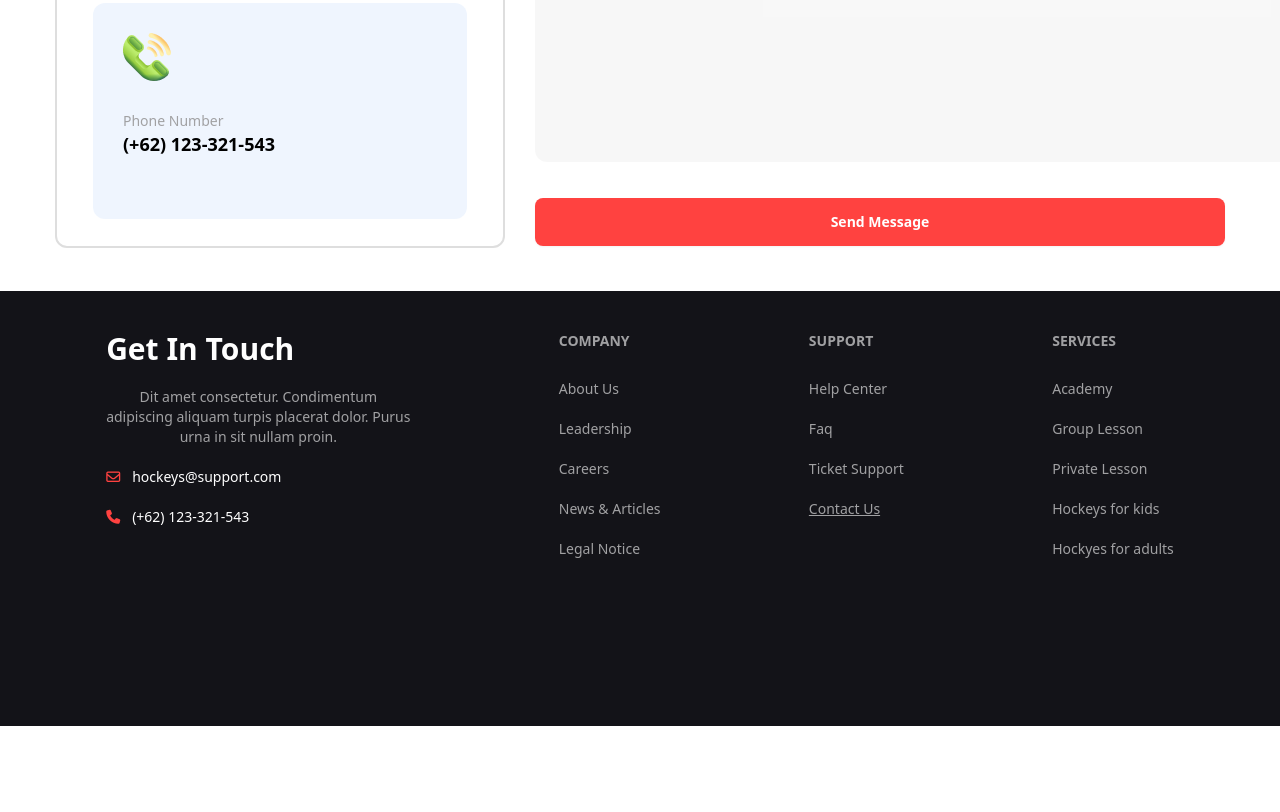
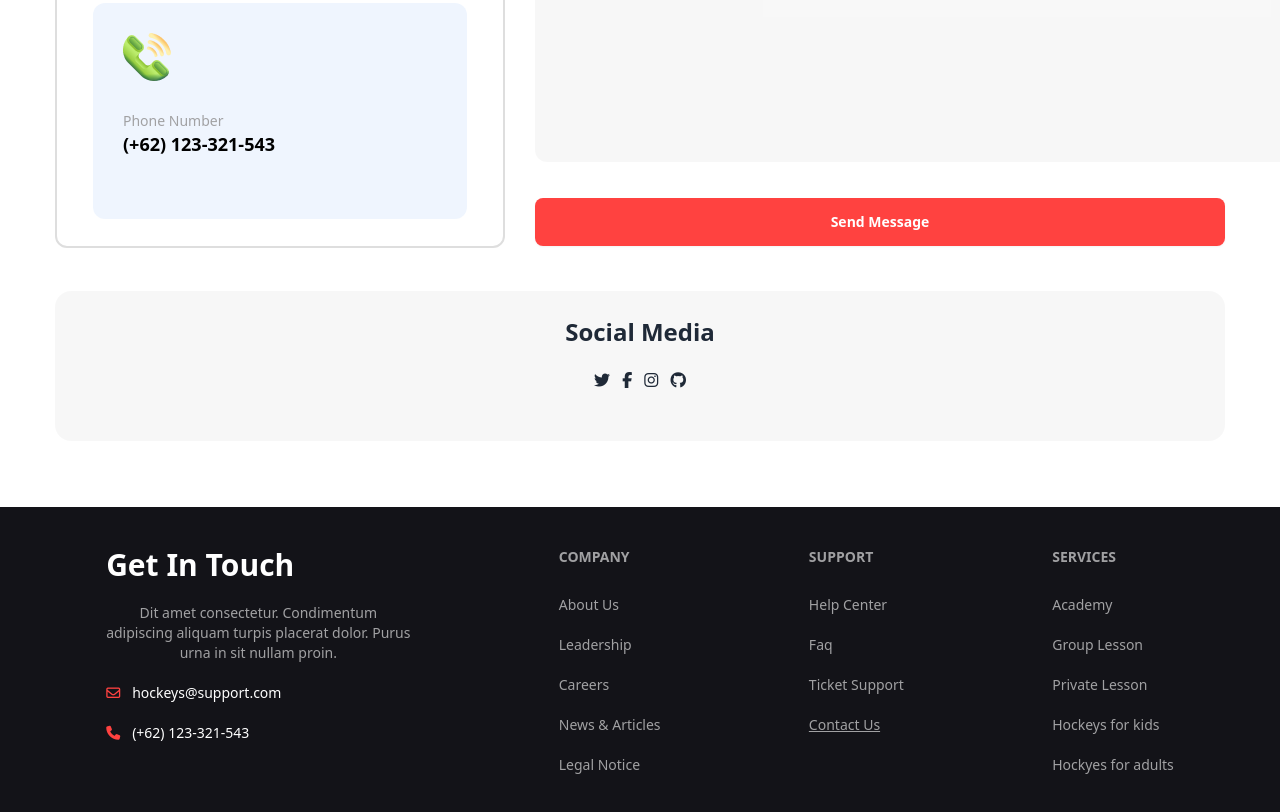
Before and after one commit to riyanweb/hockey-repo, a plain HTML site: page index.html in a window 1280 px wide. Shown: the part 4810-5622 px from the top of the page. Before the commit the page ends 5536 px from the top, so only its background shows below. Drawn offline with nearby package versions, Linux system fonts and the light colour scheme.

Commit message:
added social media

```diff
--- a/index.html
+++ b/index.html
@@ -460,7 +460,7 @@
          </div>
          <div>
           <h4 class="text-[20px] font-semibold">Message</h4>
-         <textarea style="background-color: rgba(19,19,24,0.03); color: rgba(19, 19, 24, 0.30); border: none;padding: 22px;" class="rounded-xl" placeholder="Write Your Massage" name="Write Your Massage" id="Write Your Massage" cols="90" rows="17"></textarea>
+         <textarea style="background-color: rgba(19,19,24,0.03); color: rgba(19, 19, 24, 0.30); border: none;padding: 22px;" class="rounded-xl" placeholder="Write Your Massage" name="Write Your Massage" id="Write Your Massage" cols="85" rows="17"></textarea>
 
 
          </div>
@@ -471,7 +471,12 @@
 
       </div>
 
-      <div class="w-[1170px] mx-auto">
+      <div style="background-color: rgba(19, 19, 24, 0.03);border-radius: 16px;" class=" mx-auto mt-[25px] mb-[66px] text-center lg:w-[1170px] h-[150px] ">
+        <h1 class="pb-5 pt-[25px] font-bold text-2xl">Social Media</h1>
+        <i class="fa-brands fa-twitter"></i>
+        <i class="fa-brands fa-facebook-f pl-2"></i>
+        <i class="fa-brands fa-instagram pl-2"></i>
+        <i class="fa-brands fa-github pl-2"></i>
 
       </div>
 
```
